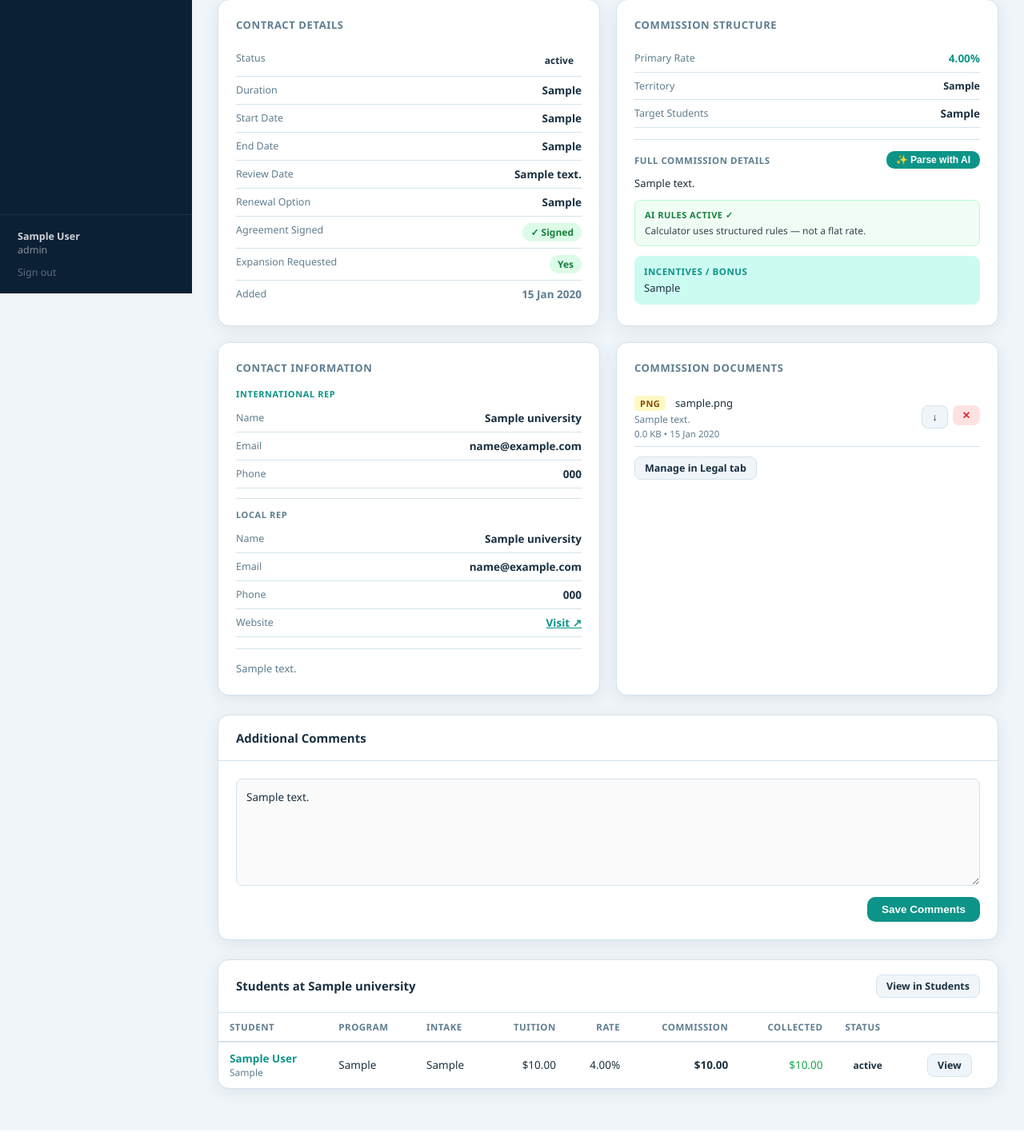
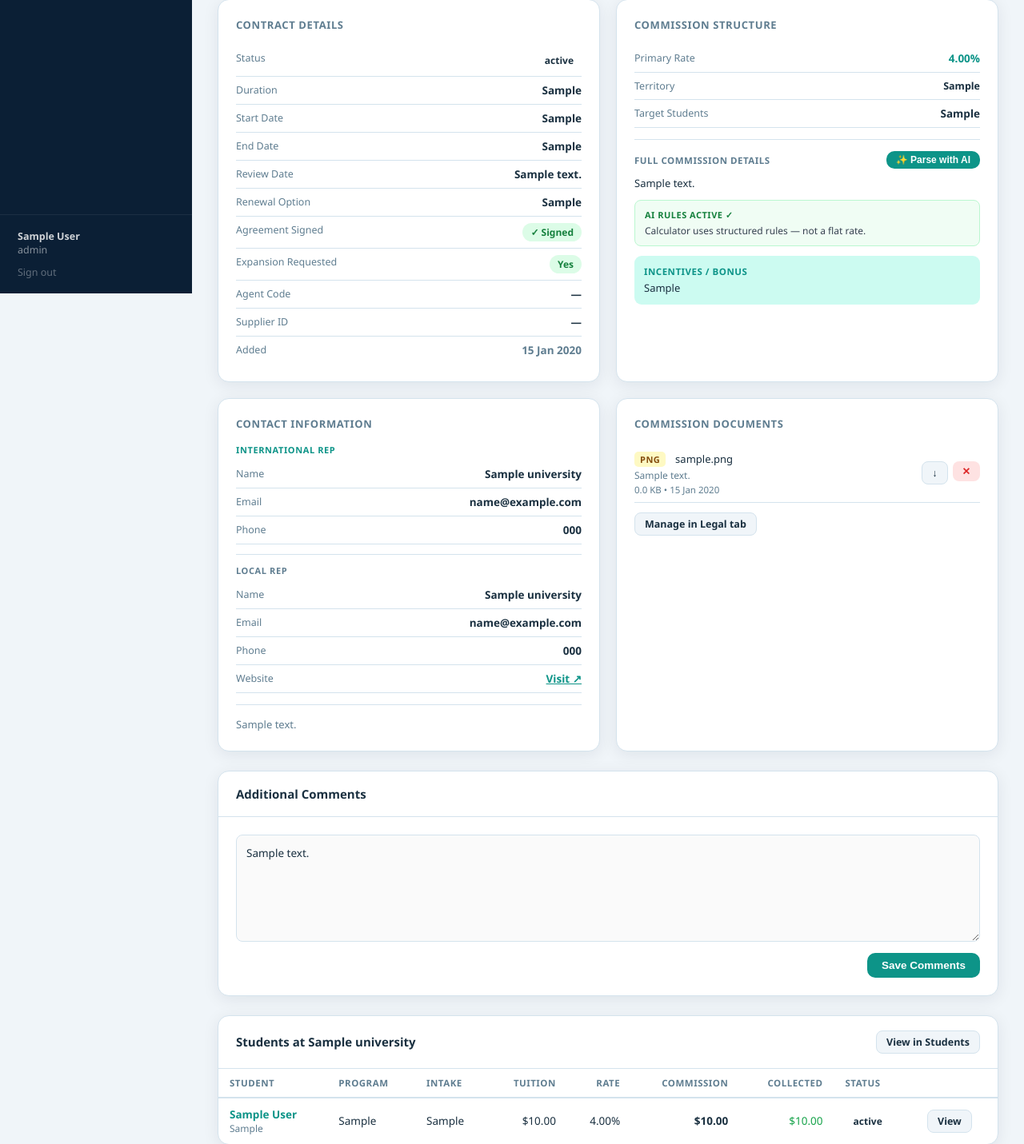
Before and after one commit to TGMED/finance, a Flask app: page /universities/1 in a window 1280 px wide. Shown: the part 433-1864 px from the top of the page at 80% size. Run offline with Flask 3, Linux system fonts and the light colour scheme; the visitor is signed in with stand-in values (Sample User, id 1); tables that the repository leaves empty hold one stand-in row (values such as "Sample post").

Commit message:
Add Agent Code and Supplier ID fields to university profile
Co-Authored-By: Claude Sonnet 4.6 <noreply@anthropic.com>

```diff
--- a/app.py
+++ b/app.py
@@ -296,6 +296,8 @@ def ensure_columns():
             "local_rep_name":      "VARCHAR(120)",
             "local_rep_email":     "VARCHAR(120)",
             "local_rep_phone":     "VARCHAR(60)",
+            "agent_code":          "VARCHAR(100)",
+            "supplier_id":         "VARCHAR(100)",
         }.items():
             if col not in existing_uni:
                 conn.execute(text(f"ALTER TABLE universities ADD COLUMN {col} {dtype}"))
@@ -751,6 +753,8 @@ def university_edit(uid):
     u.local_rep_name     = request.form.get("local_rep_name", "").strip()
     u.local_rep_email    = request.form.get("local_rep_email", "").strip()
     u.local_rep_phone    = request.form.get("local_rep_phone", "").strip()
+    u.agent_code         = request.form.get("agent_code", "").strip()
+    u.supplier_id        = request.form.get("supplier_id", "").strip()
     u.website            = request.form.get("website", "").strip()
     u.agreement_signed   = bool(request.form.get("agreement_signed"))
     u.notes              = request.form.get("notes", "").strip()
--- a/templates/university_detail.html
+++ b/templates/university_detail.html
@@ -105,6 +105,14 @@
           <span class="muted">No</span>
         {% endif %}
       </span>
+    </div>
+    <div class="info-row">
+      <span class="label">Agent Code</span>
+      <span class="value">{{ university.agent_code or '—' }}</span>
+    </div>
+    <div class="info-row">
+      <span class="label">Supplier ID</span>
+      <span class="value">{{ university.supplier_id or '—' }}</span>
     </div>
     <div class="info-row">
       <span class="label">Added</span>
@@ -431,6 +439,16 @@
           <label>Website</label>
           <input type="url" name="website" value="{{ university.website or '' }}">
         </div>
+        <div class="form-row">
+          <div class="form-group">
+            <label>Agent Code</label>
+            <input type="text" name="agent_code" value="{{ university.agent_code or '' }}" placeholder="e.g. TGM001">
+          </div>
+          <div class="form-group">
+            <label>Supplier ID</label>
+            <input type="text" name="supplier_id" value="{{ university.supplier_id or '' }}" placeholder="e.g. SUP-12345">
+          </div>
+        </div>
       </div>
       <div class="form-group">
         <div style="display:flex;gap:24px;">
```
